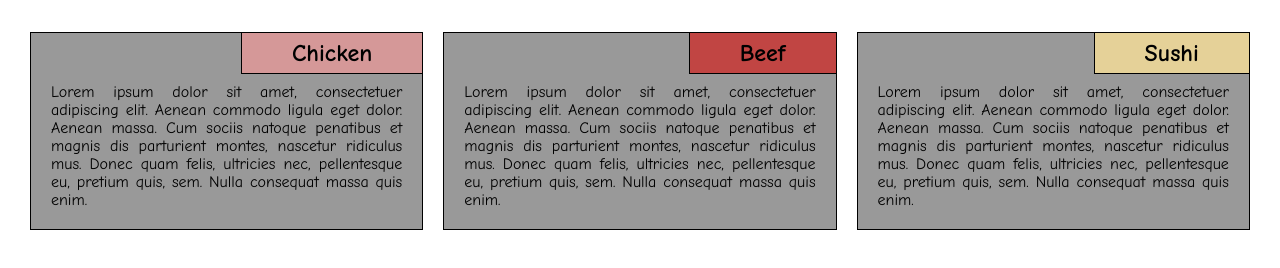
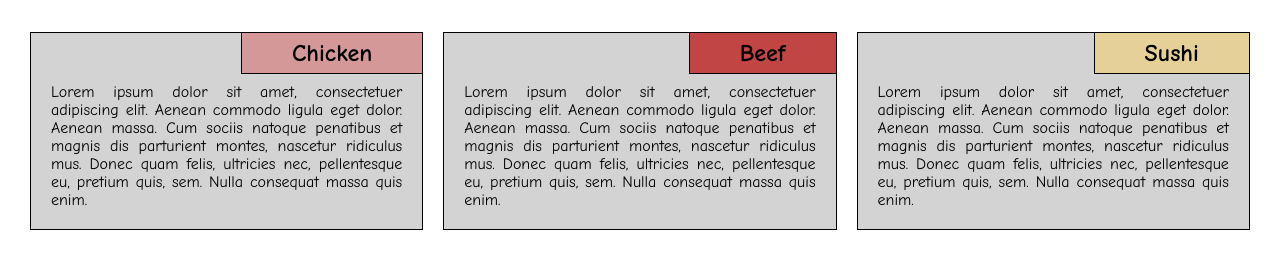
Before and after one commit to JuanGR-FI/Coursera-test, a plain HTML site: page site/index.html in a window 1280 px wide. Shown: the part 90-358 px from the top of the page. Drawn offline with Linux system fonts and the light colour scheme.

Commit message:
Assignment Module 2

```diff
--- a/site/css/style.css
+++ b/site/css/style.css
@@ -31,7 +31,7 @@ p {
 .section {
 	position: relative;
 	border: 1px solid black;
-	background-color: #999999;
+	background-color: lightgray;
 	margin: 10px;
 	padding: 20px;
 }
```
